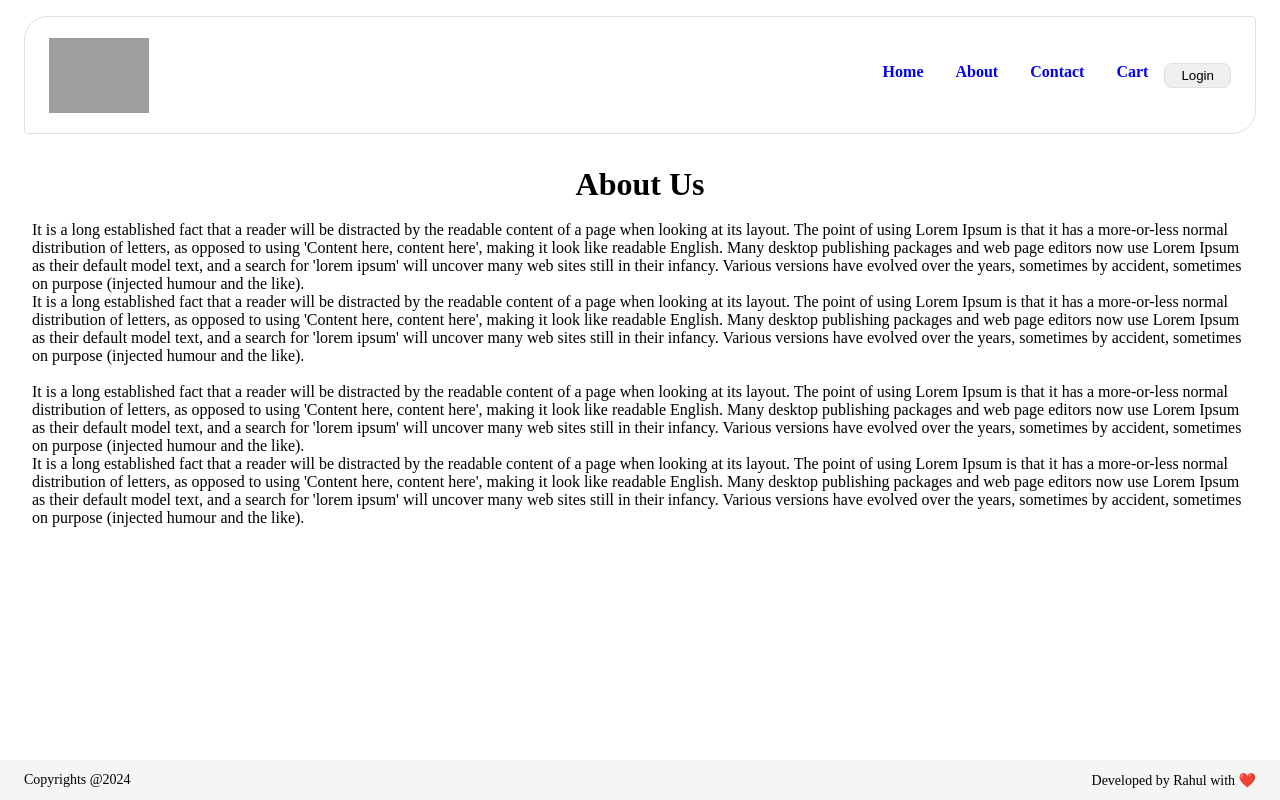
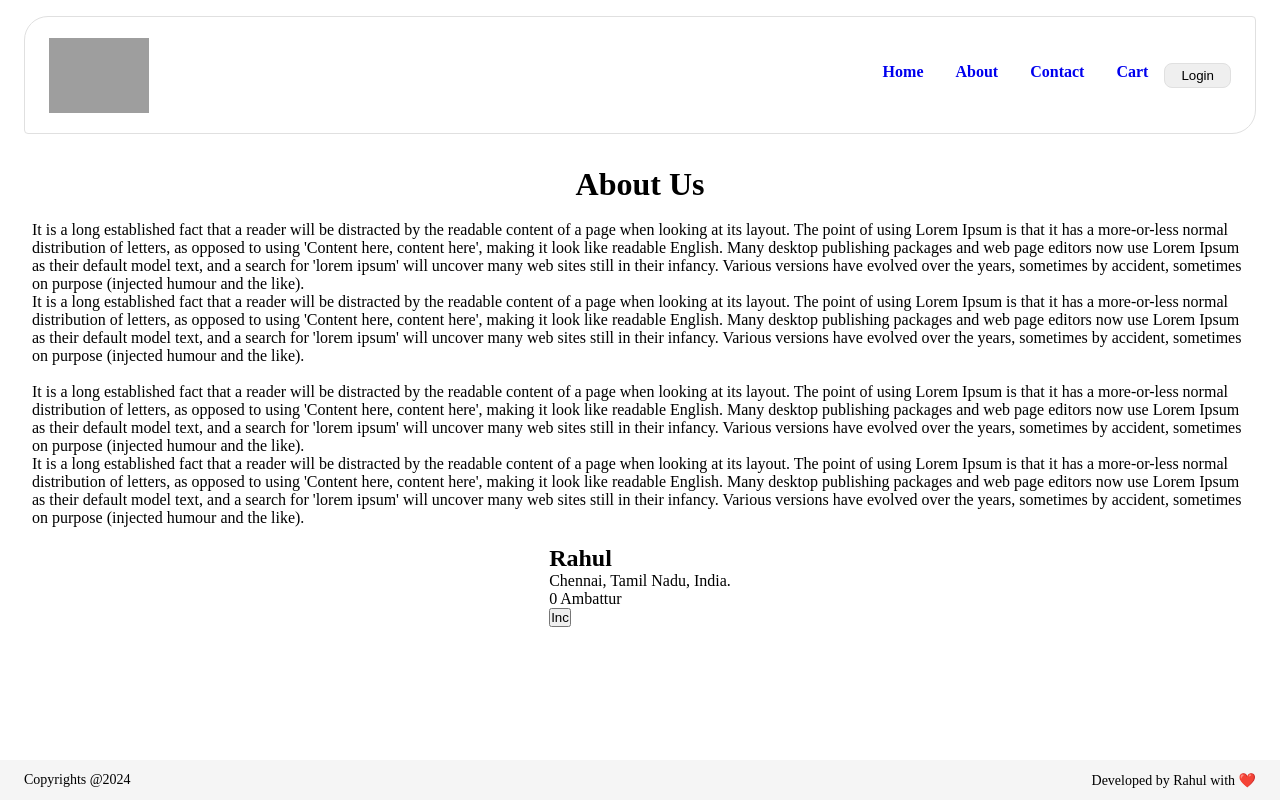
Before and after one commit to RahSur/Namaste-React, a React (Vite) app: page /about in a window 1280 px wide. Built offline with nearby package versions, Linux system fonts and the light colour scheme; grey boxes are pictures that could not be loaded.

Commit message:
class based comp

```diff
--- a/src/components/About.js
+++ b/src/components/About.js
@@ -1,3 +1,5 @@
+import Author from './Author';
+
 const About = () => {
     return (
         <div class="about">
@@ -8,6 +10,8 @@ const About = () => {
             <br />
             <p>It is a long established fact that a reader will be distracted by the readable content of a page when looking at its layout. The point of using Lorem Ipsum is that it has a more-or-less normal distribution of letters, as opposed to using 'Content here, content here', making it look like readable English. Many desktop publishing packages and web page editors now use Lorem Ipsum as their default model text, and a search for 'lorem ipsum' will uncover many web sites still in their infancy. Various versions have evolved over the years, sometimes by accident, sometimes on purpose (injected humour and the like).</p>
             <p>It is a long established fact that a reader will be distracted by the readable content of a page when looking at its layout. The point of using Lorem Ipsum is that it has a more-or-less normal distribution of letters, as opposed to using 'Content here, content here', making it look like readable English. Many desktop publishing packages and web page editors now use Lorem Ipsum as their default model text, and a search for 'lorem ipsum' will uncover many web sites still in their infancy. Various versions have evolved over the years, sometimes by accident, sometimes on purpose (injected humour and the like).</p>
+            <br />
+            <Author name={"Rahul"} city={"Chennai"} />
         </div>
     )
 }
--- /dev/null
+++ b/src/components/Author.js
@@ -0,0 +1,32 @@
+import React from 'react';
+
+class Author extends React.Component {
+    constructor(props) {
+        super(props);
+
+        this.state = {
+            count: 0,
+            place: "Ambattur"
+        }
+    }
+    render() {
+        const { name, city } = this.props;
+        const { count, place } = this.state;
+        return (
+            <div>
+                <h2>{name}</h2>
+                <p>{city}, Tamil Nadu, India.</p>
+                <p>{count} <span>{place}</span></p>
+                <button onClick={() => {
+                    this.setState({
+                        count: this.state.count + 1,
+                        place: this.state.place = "Anna Nagar"
+
+                    })
+                }}>Inc</button>
+            </div>
+        )
+    }
+}
+
+export default Author;
```
